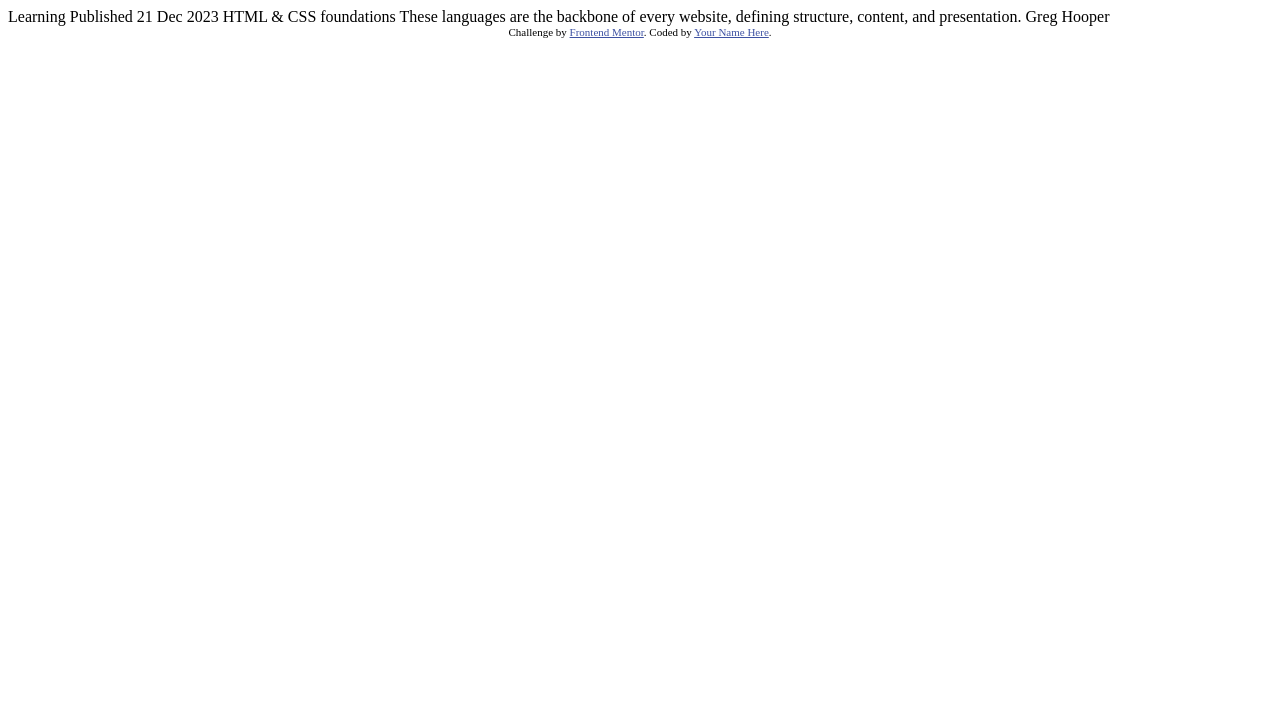
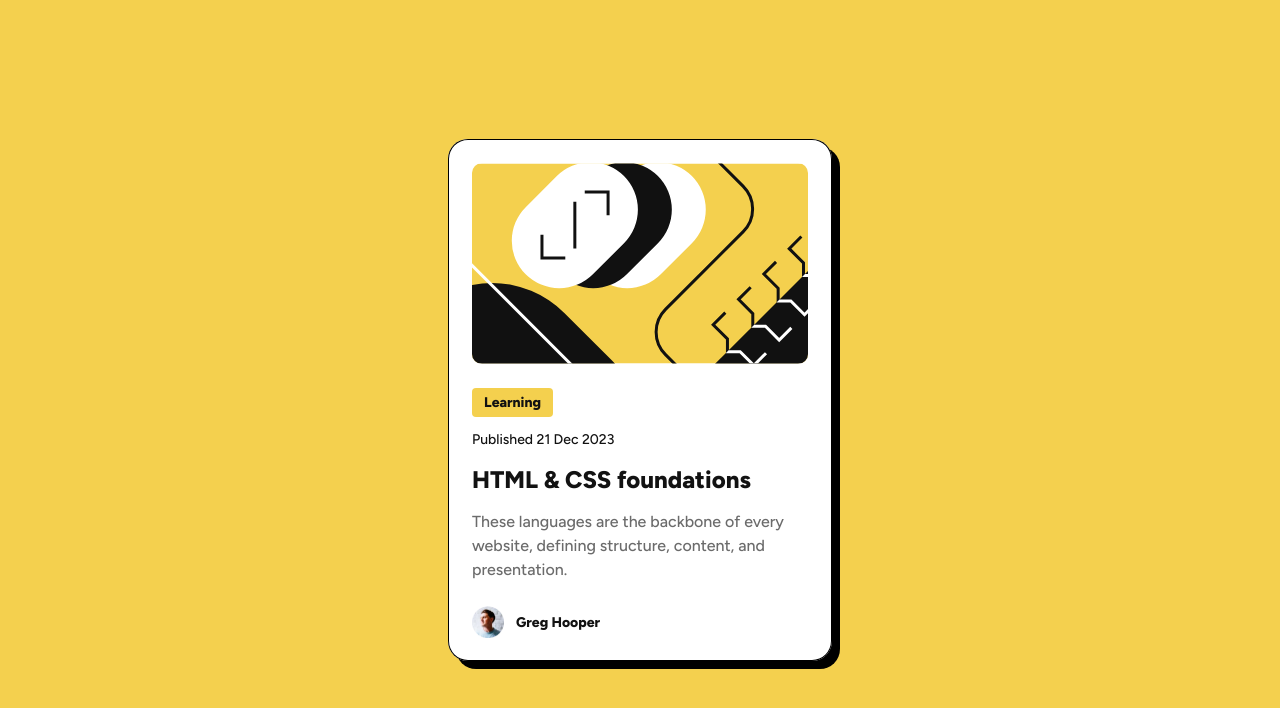
Before and after one commit to mci3x/Blog-Preview-Card, a plain HTML site: page index.html in a window 1280 px wide. Drawn offline with Linux system fonts and the light colour scheme.

Commit message:
Finish Project

```diff
--- a/index.html
+++ b/index.html
@@ -1,34 +1,53 @@
 <!DOCTYPE html>
 <html lang="en">
-<head>
-  <meta charset="UTF-8">
-  <meta name="viewport" content="width=device-width, initial-scale=1.0"> <!-- displays site properly based on user's device -->
+  <head>
+    <meta charset="UTF-8" />
+    <meta name="viewport" content="width=device-width, initial-scale=1.0" />
+    <!-- displays site properly based on user's device -->
+    <meta
+      name="description"
+      content="Frontend Mentor Blog preview card challenge"
+    />
+    <link rel="preconnect" href="https://fonts.googleapis.com" />
+    <link rel="preconnect" href="https://fonts.gstatic.com" crossorigin />
+    <link
+      href="https://fonts.googleapis.com/css2?family=Figtree:wght@300..900&display=swap"
+      rel="stylesheet"
+    />
+    <link rel="stylesheet" href="style.css" />
 
-  <link rel="icon" type="image/png" sizes="32x32" href="./assets/images/favicon-32x32.png">
-
-  <title>Frontend Mentor | Blog preview card</title>
-
-  <!-- Feel free to remove these styles or customise in your own stylesheet 👍 -->
-  <style>
-    .attribution { font-size: 11px; text-align: center; }
-    .attribution a { color: hsl(228, 45%, 44%); }
-  </style>
-</head>
-<body>
-
-  Learning
-
-  Published 21 Dec 2023
-
-  HTML & CSS foundations
-
-  These languages are the backbone of every website, defining structure, content, and presentation.
-
-  Greg Hooper
-
-  <div class="attribution">
-    Challenge by <a href="https://www.frontendmentor.io?ref=challenge" target="_blank">Frontend Mentor</a>.
-    Coded by <a href="#">Your Name Here</a>.
-  </div>
-</body>
+    <link
+      rel="icon"
+      type="image/png"
+      sizes="32x32"
+      href="./assets/images/favicon-32x32.png"
+    />
+    <title>Frontend Mentor | Blog preview card</title>
+  </head>
+  <body>
+    <article class="card" role="main">
+      <img
+        src="assets/images/illustration-article.svg"
+        alt="Card abstract illustration"
+        class="image"
+      />
+      <p class="tag text-preset--3b">Learning</p>
+      <p class="date text-preset--3">
+        <time datetime="21.12.2023">Published 21 Dec 2023</time>
+      </p>
+      <h1 class="title text-preset--1">HTML & CSS foundations</h1>
+      <p class="description text-preset--2">
+        These languages are the backbone of every website, defining structure,
+        content, and presentation.
+      </p>
+      <address class="author text-preset--3b">
+        <img
+          class="avatar"
+          src="assets/images/image-avatar.webp"
+          alt="Author's avatar"
+        />
+        <span class="text-preset--3b"> Greg Hooper </span>
+      </address>
+    </article>
+  </body>
 </html>
--- /dev/null
+++ b/style.css
@@ -0,0 +1,165 @@
+/********************************/
+/* Custom properties */
+/********************************/
+
+:root {
+  --yello: hsl(47, 88%, 63%);
+  --gray-500: hsl(0, 0%, 42%);
+  --gray-950: hsl(0, 0%, 7%);
+  --spacing-sm: 0.75rem;
+  --spacing-bg: 1.5rem;
+}
+
+/********************************/
+/* General */
+/********************************/
+
+* {
+  padding: 0;
+  margin: 0;
+  box-sizing: border-box;
+}
+
+body {
+  font-family: "Figtree", sans-serif;
+  font-optical-sizing: auto;
+  background-color: var(--yello);
+  display: flex;
+  justify-content: center;
+  align-items: center;
+  height: 100vh;
+}
+
+/********************************/
+/* Elements */
+/********************************/
+
+.card {
+  border-radius: 20px;
+  background-color: white;
+  padding: var(--spacing-bg);
+  display: flex;
+  flex-direction: column;
+  align-items: flex-start;
+  justify-content: space-between;
+  box-shadow: inset 0 0 0 1px black, 8px 8px 0 0 black;
+  transition: all 450ms;
+}
+
+.card:hover,
+.card:focus,
+.card:active {
+  cursor: pointer;
+  .title {
+    color: var(--yello);
+  }
+}
+
+.image {
+  border-radius: 10px;
+  width: 100%;
+}
+
+.image,
+.description {
+  margin-bottom: var(--spacing-bg);
+}
+
+.tag {
+  display: inline-block;
+  background-color: var(--yello);
+  padding: 0.25rem 0.75rem;
+  border-radius: 4px;
+}
+
+.tag,
+.date,
+.title {
+  margin-bottom: var(--spacing-sm);
+}
+
+.author {
+  display: flex;
+  flex-direction: row;
+  justify-content: flex-start;
+  align-items: center;
+  font-style: normal;
+  gap: 0.75rem;
+}
+
+.avatar {
+  width: 32px;
+  height: 32px;
+}
+
+/********************************/
+/* Reusable components */
+/********************************/
+
+.text-preset--1 {
+  font-size: clamp(1.25rem, 3.5vw, 1.5rem);
+  font-weight: 800;
+  line-height: 1.5;
+  color: var(--gray-950);
+}
+
+.text-preset--2 {
+  font-size: clamp(0.875rem, 2.42vw, 1rem);
+  font-weight: 500;
+  line-height: 1.5;
+  color: var(--gray-500);
+}
+
+.text-preset--3 {
+  font-size: clamp(0.75rem, 2.1vw, 0.875rem);
+  font-weight: 500;
+  line-height: 1.5;
+  color: var(--gray-950);
+}
+
+.text-preset--3b {
+  font-size: 0.875rem;
+  font-weight: 800;
+  line-height: 1.5;
+  color: var(--gray-950);
+}
+
+/********************************/
+/* Media queries */
+/********************************/
+
+/* Above 320px */
+@media (min-width: 20rem) {
+  .card {
+    width: 20.438rem;
+    height: 31.313rem;
+  }
+}
+
+/* Above 704px */
+@media (min-width: 44rem) {
+  .card {
+    width: 24rem;
+    height: 32.625rem;
+  }
+}
+
+/********************************/
+/* Cheatsheet :D */
+/********************************/
+
+/*  4px = 0.25rem
+    12px = 0.75rem
+    14px = 0.875rem
+    16px = 1rem
+    20px = 1.25rem
+    24px = 1.5rem
+    32px = 2rem
+    327px = 20.438rem
+    384px = 24rem
+    501px = 31.313rem
+    522px = 32.625rem
+    704px = 44rem
+    1440px = 90rem
+    1920px = 120rem
+*/
```
Also changed, not shown: Screenshot.jpg (added), assets/fonts/Figtree-Italic-VariableFont_wght.ttf (deleted), assets/fonts/Figtree-VariableFont_wght.ttf (deleted), assets/fonts/OFL.txt (deleted), assets/fonts/README.txt (deleted), assets/fonts/static/Figtree-ExtraBold.ttf (deleted), assets/fonts/static/Figtree-Medium.ttf (deleted), design/active-states.jpg (deleted), design/desktop-design.jpg (deleted), design/mobile-design.jpg (deleted), 4 other files.
